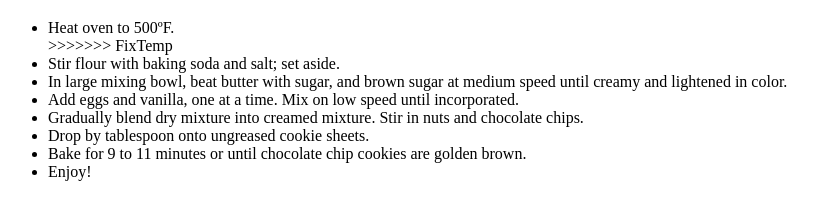
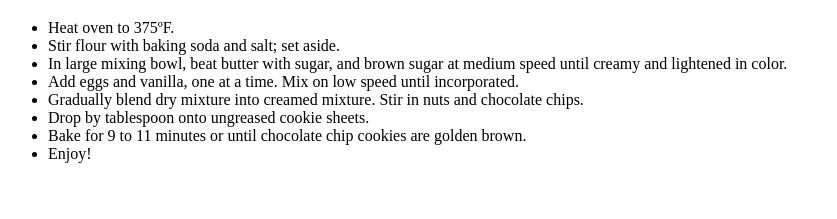
Before and after one commit to zohrabzeynalli/KevinCookieCompany.com, a plain HTML site: page secret recipe.htm in a window 1280 px wide. Shown: the part 321-540 px from the top of the page, without its empty margins (0-837 px from the left). Drawn offline with Linux system fonts and the light colour scheme.

Commit message:
Modified Temp

```diff
--- a/secret recipe.htm
+++ b/secret recipe.htm
@@ -17,8 +17,7 @@
 </ul>
 <h1>Baking instructions</h1>
 <ul>
-<li>Heat oven to 500ºF.</li>
->>>>>>> FixTemp
+<li>Heat oven to 375ºF.</li>
 <li>Stir flour with baking soda and salt; set aside.</li>
 <li>In large mixing bowl, beat butter with sugar, and brown sugar at medium speed until creamy and lightened in color.</li>
 <li>Add eggs and vanilla, one at a time. Mix on low speed until incorporated.</li>
```
